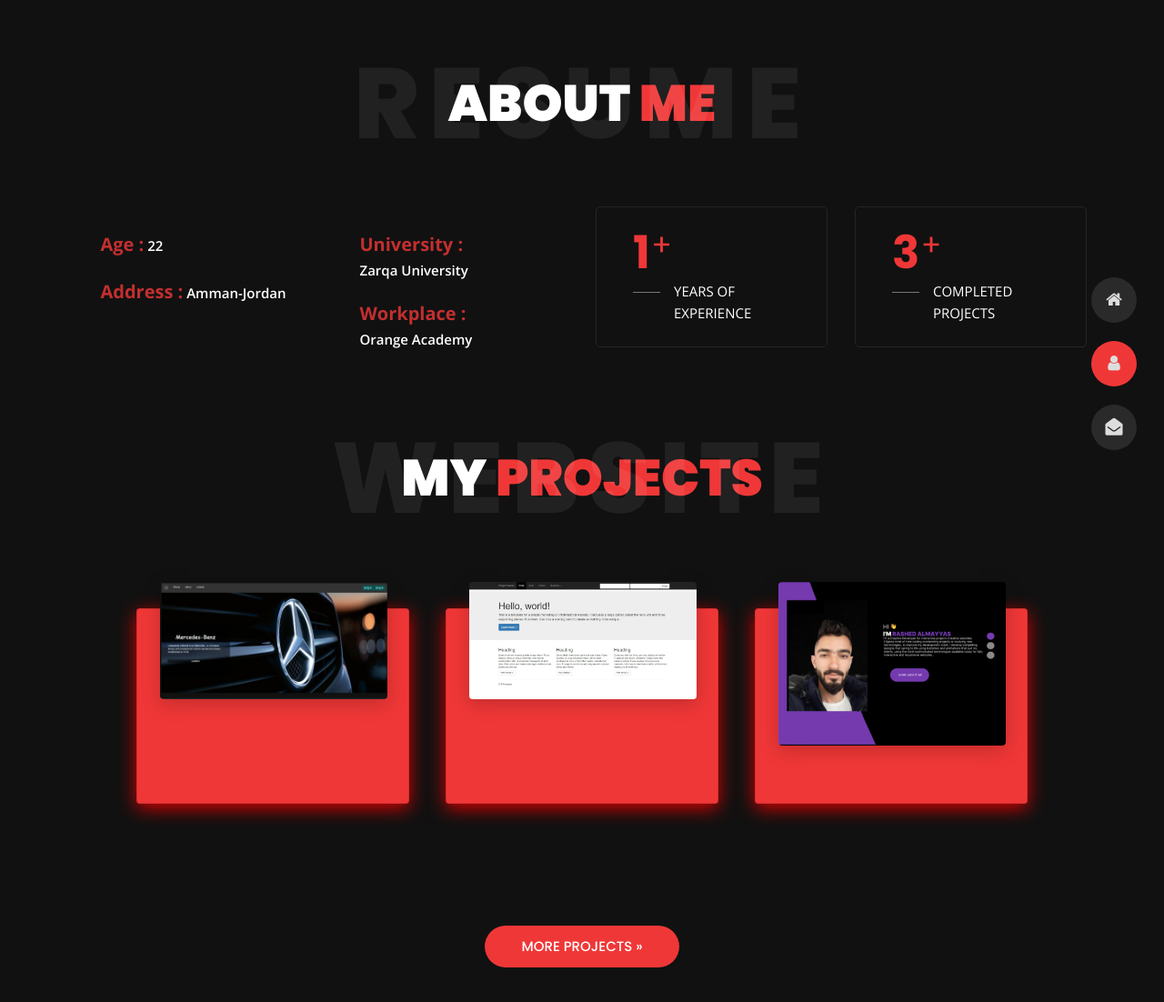
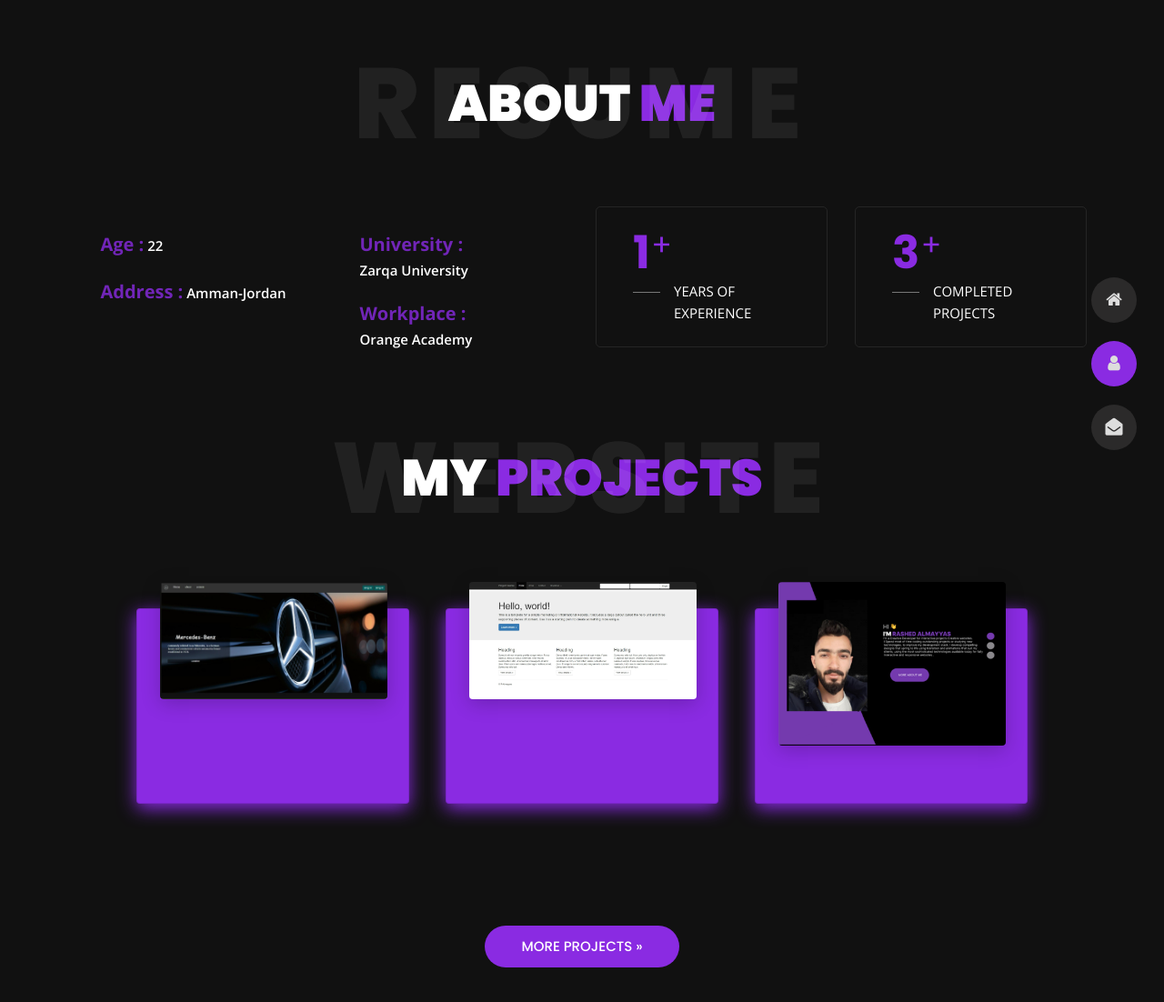
Before and after one commit to RashedAlmayyas/Personal-website, a plain HTML site: page about.html in a window 1280 px wide. Shown: the whole page at 91% size. Drawn offline with nearby package versions, Linux system fonts and the light colour scheme.

Commit message:
Update color.css

```diff
--- a/css/color.css
+++ b/css/color.css
@@ -5,7 +5,7 @@
 .contact .custom-span-contact i,
 .title-about
 {
-	color: #f03737;
+	color: #8a2be2;
 }
 .about  .icon,
 .contact ul.social li a:hover,
@@ -16,9 +16,9 @@ body.header ul.icon-menu li.icon-box.active,  .header ul.icon-menu li.icon-box:h
 .home .color-block,
 .title-section hr ,
 .container .card{
-	background-color: #f03737 ;
+	background-color: #8a2be2 ;
 }
 .container .card{
-	    box-shadow: 0 5px 20px #da0202;
+	    box-shadow: 0 5px 20px #8a2be2;
 
 }
```
